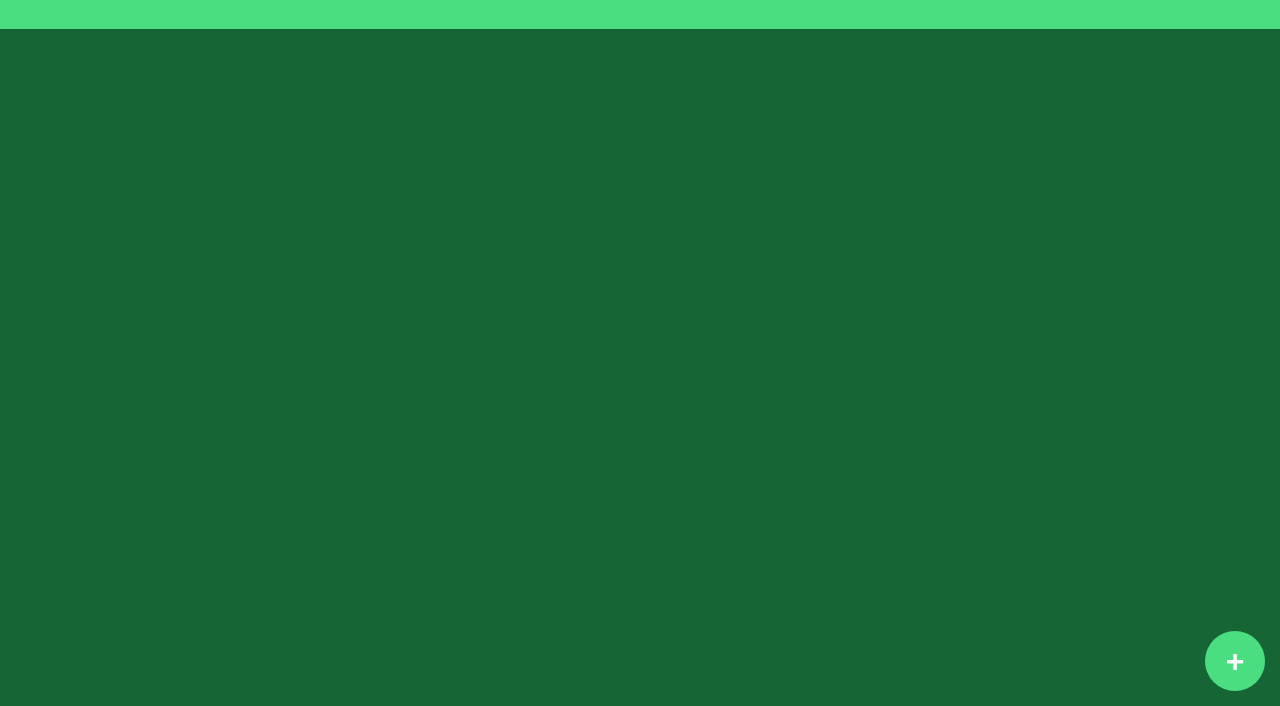
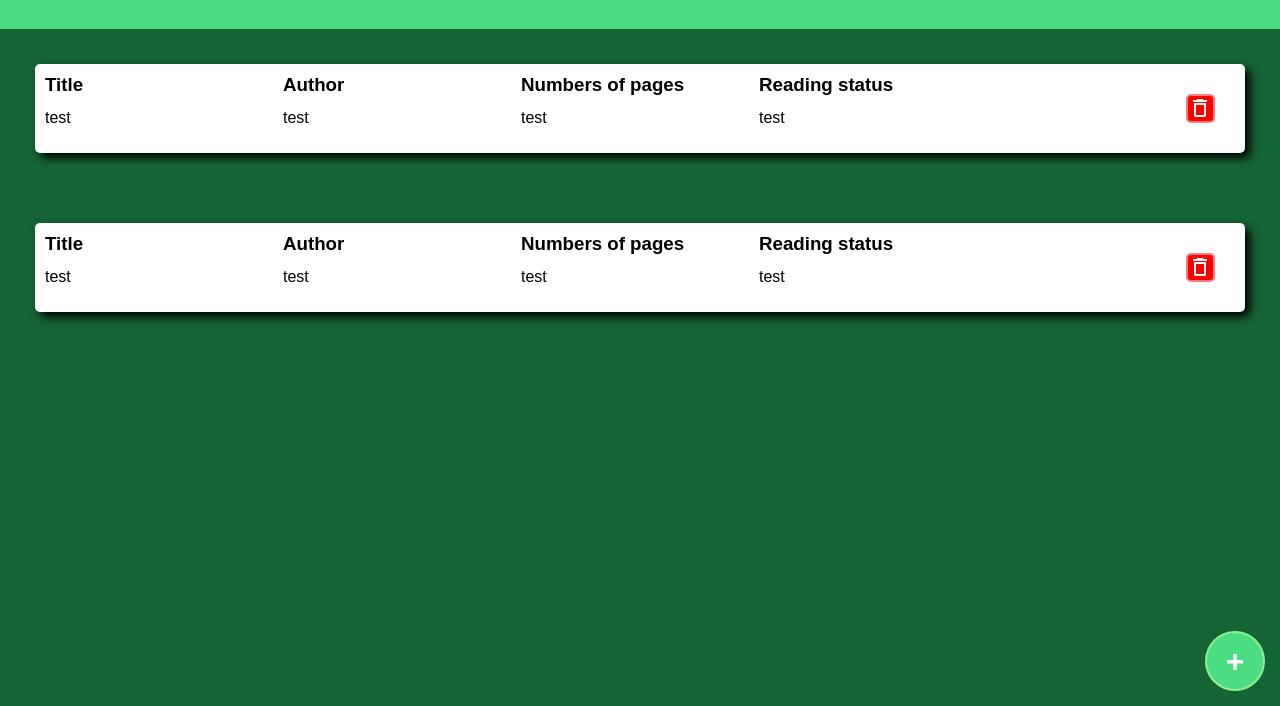
Before and after one commit to AmauryTISSOT/Library, a plain HTML site: page index.html in a window 1280 px wide. Shown: the part 94-800 px from the top of the page. Drawn offline with Linux system fonts and the light colour scheme.

Commit message:
Add book-list div

```diff
--- a/index.html
+++ b/index.html
@@ -14,30 +14,38 @@
     </div>
 
     <div class="container">
+        <div class="book-list" id="0">
+            <h3>Title</h3>
+            <div class="title-display">test</div>
+            <h3>Author</h3>
+            <div class="author-display">test</div>
+            <h3>Numbers of pages</h3>
+            <div class="number-of-pages-display">test</div>
+            <h3>Reading status</h3>
+            <div class="reading-statuts-display">test</div>
+            <div class="trash"><div class="trash-icon"><img src="/icons/delete-outline.png" alt="delete icons"></div></div>
+        </div>
+
     </div>
 
     <div class="modal">
         <div class="modal-content">
             <span id="close">&times;</span>
             <h2 class="title">New Book</h2>
+            <form action="#" method="get">
                 <h3>Title :</h3>
-            <form action="#" class="get-title">
-                <input type="text">
-            </form>
+                <input type="text" id="get-title" name="title" placeholder="Book title" required>
                 <h3>Author :</h3>
-            <form action="#" class="get-author">
-                <input type="text">
-            </form>
+                <input type="text" id="get-author" name="author" placeholder="Book title" required>
                 <h3>Numbers of pages :</h3>
-            <form action="" class="get-numOfPages">
-                <input type="text">
-            </form>
+                <input type="text" id="get-pages" name="pages" placeholder="" required>
                 <h3>Did you read the book ?</h3>
-            <select name="#" id="">
+                <select name="read" id="get-read">
                     <option value="yes">Yes</option>
                     <option value="no">No</option>
                 </select>
             <button class="submit">SUBMIT</button>
+            </form>
         </div>
     </div>
 
--- a/script.js
+++ b/script.js
@@ -1,6 +1,8 @@
 const btn = document.querySelector('.add-button');
 const modal = document.querySelector('.modal');
-const closeSpan = document.querySelector('#close')
+const closeSpan = document.querySelector('#close');
+const divBookList = document.querySelector('.book-list');
+const trash = document.querySelector('.trash-icon')
 
 // Function who open the modal popup
 
@@ -23,6 +25,27 @@ const windowCloseModal = () => {
     }
 })};
 
+
+// Function who show the book-list class and create a new div
+
+const newBookDisplay = (newId) => {
+    const divClone = divBookList.cloneNode(true);
+    divClone.id = newId;
+    document.body.appendChild(divClone);
+    divBookList.style.display = "grid";
+    divClone.style.display = "grid";
+}
+
+// Function who delete the new book-list
+
+const deleteBookList = () => {
+    trash.addEventListener('click', () => {
+        divBookList.style.display = "none";
+        divClone.style.display= "none";
+})};
+
 btnAdd();
 closeBtn();
 windowCloseModal();
+deleteBookList();
+newBookDisplay(1);
--- a/style.css
+++ b/style.css
@@ -36,7 +36,7 @@ body {
     font-weight: bold;
     color: white;
     background-color: var(--header-color);
-    border: none;
+    border: 2px solid lightgreen;
     position: absolute;
     bottom: 15px;
     right: 15px;
@@ -79,7 +79,7 @@ body {
     cursor: pointer;
 }
 
-  .modal-content {
+  .modal-content, form {
     display: flex;
     flex-direction: column;
     justify-content: space-between;
@@ -93,6 +93,10 @@ body {
     border-radius: 10px;
   }
 
+  form {
+    border:none;
+  }
+
   input, select {
     height: 20px;
   }
@@ -100,7 +104,7 @@ body {
 .submit {
     background-color: var(--header-color);
     border: none;
-    font-size: 1.3rem;
+    font-size: 1.5rem;
     font-weight: bold;
     margin-top: 10px;
     padding: 5px;
@@ -113,3 +117,46 @@ body {
     color: white;
     background-color: var(--container-color);
 }
+
+.modal-content h2 {
+    font-size: 1.8rem;
+    text-align: center;
+}
+
+.book-list {
+    background-color: white;
+    margin: 35px;
+    display: none;
+    grid-template-columns: repeat(5, 1fr);
+    grid-template-rows: repeat(2,1fr);
+    border-radius: 5px;
+    padding: 10px;
+    box-shadow: 5px 5px 10px 0px #000000;
+}
+
+.book-list h3 {
+    grid-row: 1/2;
+}
+
+.trash {
+    grid-column: 5/6;
+    grid-row: 1/3;
+    display: flex;
+    padding: 20px;
+    justify-content: flex-end;
+    align-items: center;
+}
+
+.trash-icon {
+    background-color: red;
+    border: 2px solid lightcoral;
+    border-radius: 5px;
+    height: 25px;
+    width: 25px;
+}
+
+.trash-icon:hover,
+.trash-icon:focus {
+    cursor: pointer;
+    background-color: rgba(255, 0, 0, 0.598);
+}
```
Also changed, not shown: icons/delete-outline.png (added), icons/delete-outline.svg (added). Lines whose indentation alone changed are shown as unchanged.
